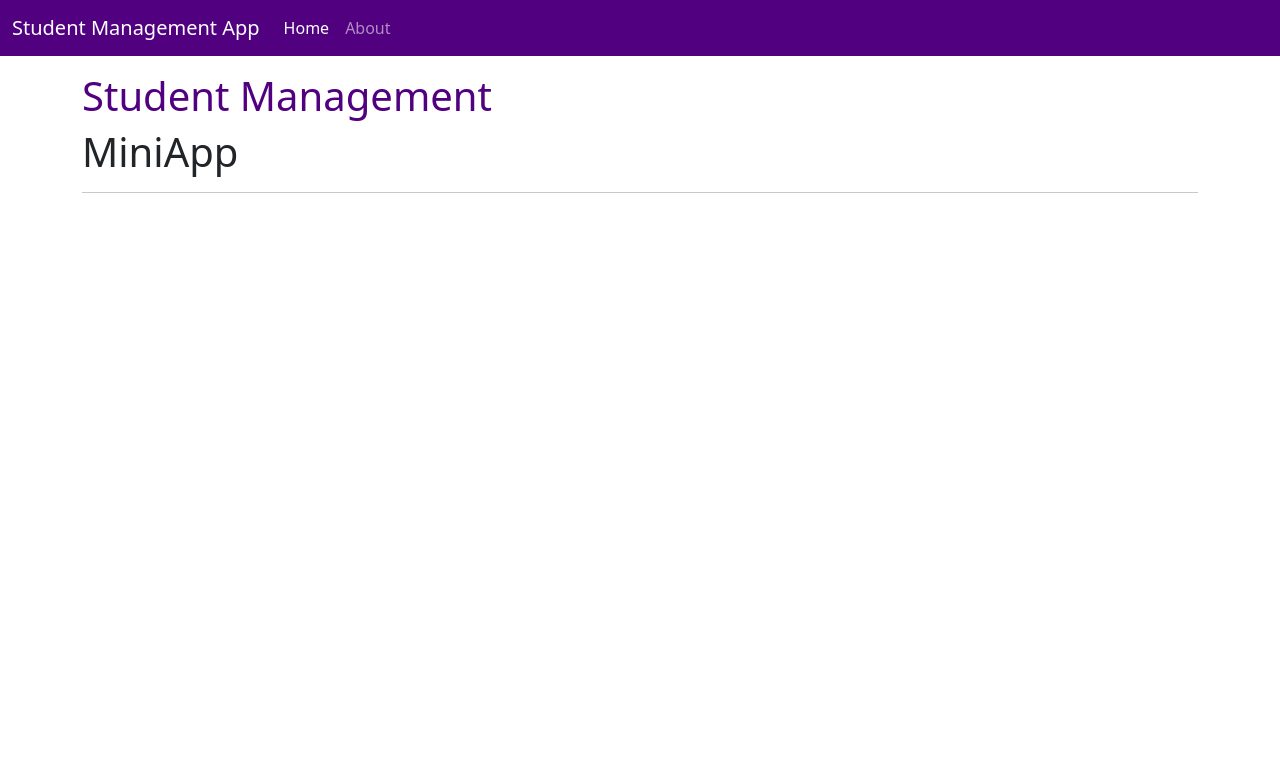
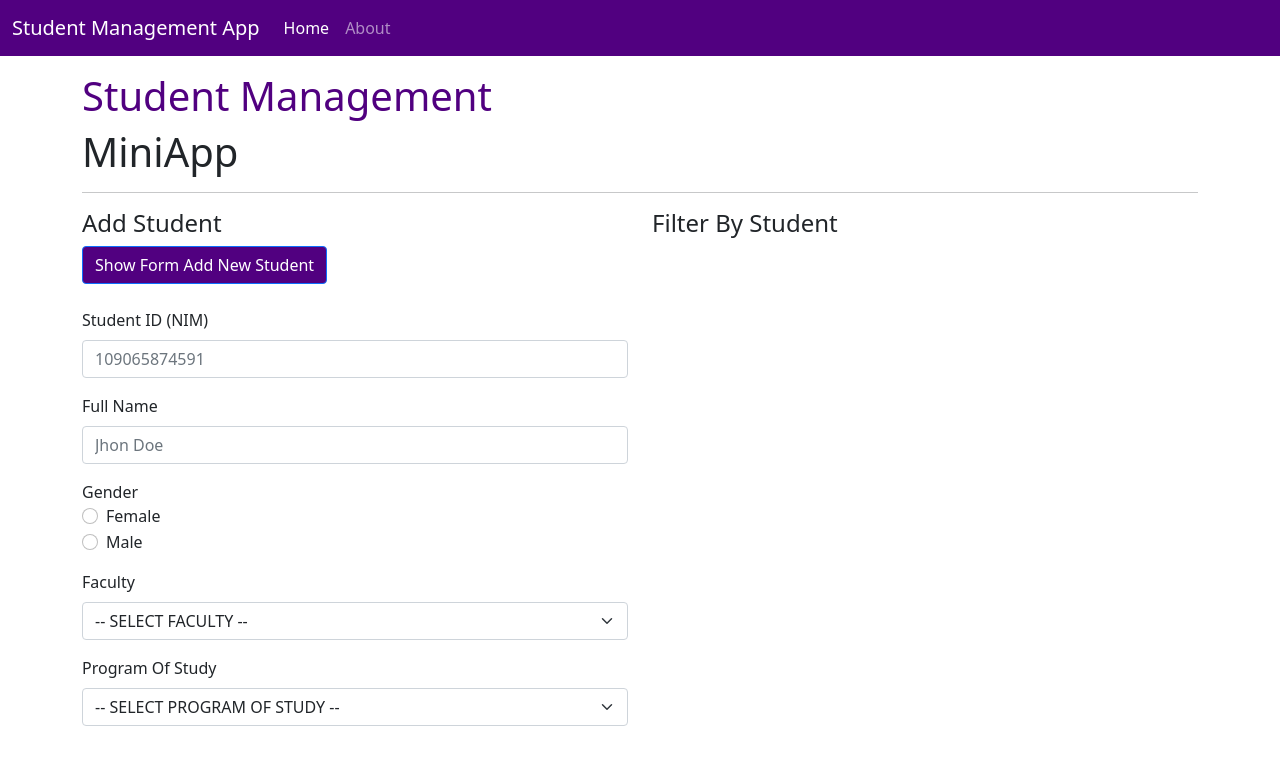
Before and after one commit to SuakRolando/MidTest-WebPro-Student-Management-MiniApp, a plain HTML site: page index.html in a window 1280 px wide. Drawn offline with nearby package versions, Linux system fonts and the light colour scheme.

Commit message:
Membuat Form Untuk Menambahkan Mahasiswa

```diff
--- a/index.html
+++ b/index.html
@@ -16,7 +16,7 @@
             <span class="navbar-toggler-icon"></span>
           </button>
           <div class="collapse navbar-collapse" id="navbarSupportedContent">
-            <ul class="navbar-nav me-auto mb-2 mb-lg-0">
+            <ul class="navbar-nav me-auto mb-2 mb-sm-0">
               <li class="nav-item">
                 <a class="nav-link active" aria-current="page" href="#">Home</a>
               </li>
@@ -31,6 +31,67 @@
         <hr>
     </div>
 
+    <div class="container">
+      <div class="row">
+        <div class="col-6">
+          <h4>Add Student</h4>
+          <button type="button" class="btn btn-primary bg-indigo">Show Form Add New Student</button>
+          <form class="mt-4">
+            <div class="mb-3">
+              <label for="StudentID" class="form-label">Student ID (NIM)</label>
+              <input type="number" class="form-control" id="StudentID" aria-describedby="StudentID" placeholder="109065874591">
+            </div>
+            <div class="mb-3">
+              <label for="fullName" class="form-label">Full Name</label>
+              <input type="text" class="form-control" id="fullName" placeholder="Jhon Doe">
+            </div>
+
+            <div class="form-group">
+              <label>Gender</label>
+              <div class="form-check">
+                <input type="radio" class="form-check-input" name="radio1" id="radio2">
+                <label>Female</label>
+              </div>
+
+              <div class="form-check">
+                <input type="radio" class="form-check-input" name="radio1" id="radio2">
+                <label>Male</label>
+              </div>
+            </div>
+            <div class="my-3">
+              <label for="selectFaculty" class="form-label">Faculty</label>
+              <select class="form-select" aria-label="Default select example">
+                <option selected>-- SELECT FACULTY --</option>
+                <option value="1">Pascasarjana</option>
+                <option value="2">Fakultas Filsafat</option>
+                <option value="3">Fakultas Keguruan dan Ilmu Pendidikan</option>
+                <option value="4">Fakultas Ekonomi dan Bisnis</option>
+                <option value="2">Fakultas Pertanian</option>
+                <option value="2">Fakultas Ilmu Komputer</option>
+                <option value="2">Fakultas Keperawatan</option>
+                <option value="2">Akedemik Sekretari Manajemen Indonesia Klabat</option>
+              </select>
+            </div>
+
+            <div class="my-3">
+              <label for="selectProgram" class="form-label">Program Of Study</label>
+              <select class="form-select" aria-label="Default select example">
+                <option selected>-- SELECT PROGRAM OF STUDY --</option>
+
+              </select>
+            </div>
+          </form>
+        </div>
+        <div class="col-6">
+          <h4>Filter By Student</h4>
+        </div>
+      </div>
+
+
+    </div>
+
+
+
       <script src="https://cdn.jsdelivr.net/npm/bootstrap@5.1.2/dist/js/bootstrap.bundle.min.js" integrity="sha384-kQtW33rZJAHjgefvhyyzcGF3C5TFyBQBA13V1RKPf4uH+bwyzQxZ6CmMZHmNBEfJ" crossorigin="anonymous"></script>
 </body>
 </html>
```
